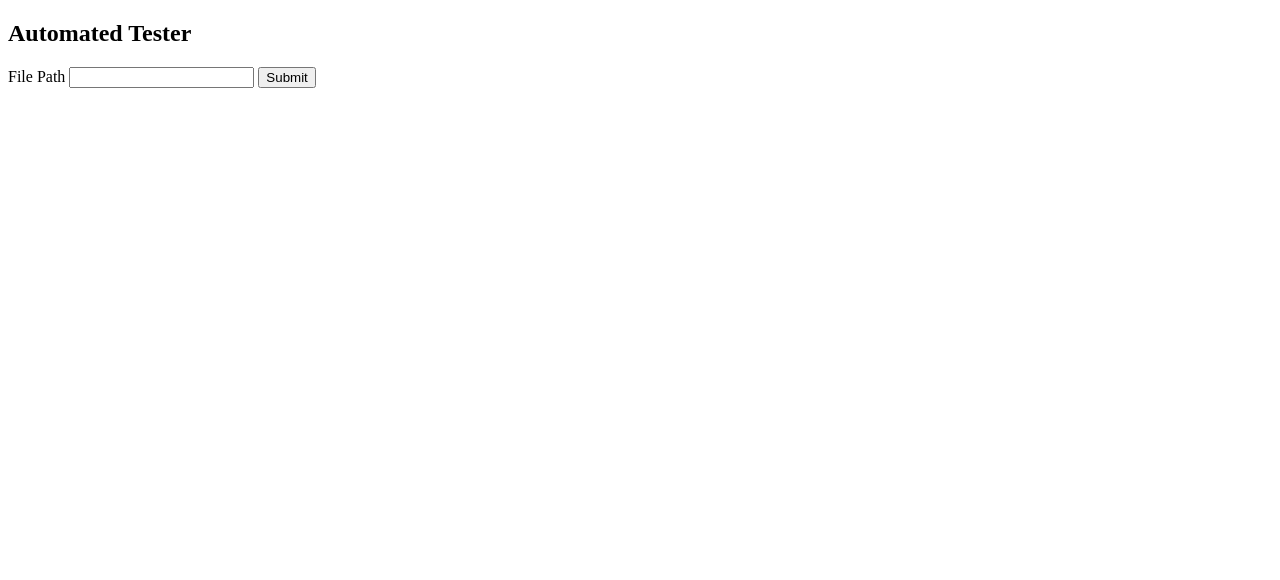
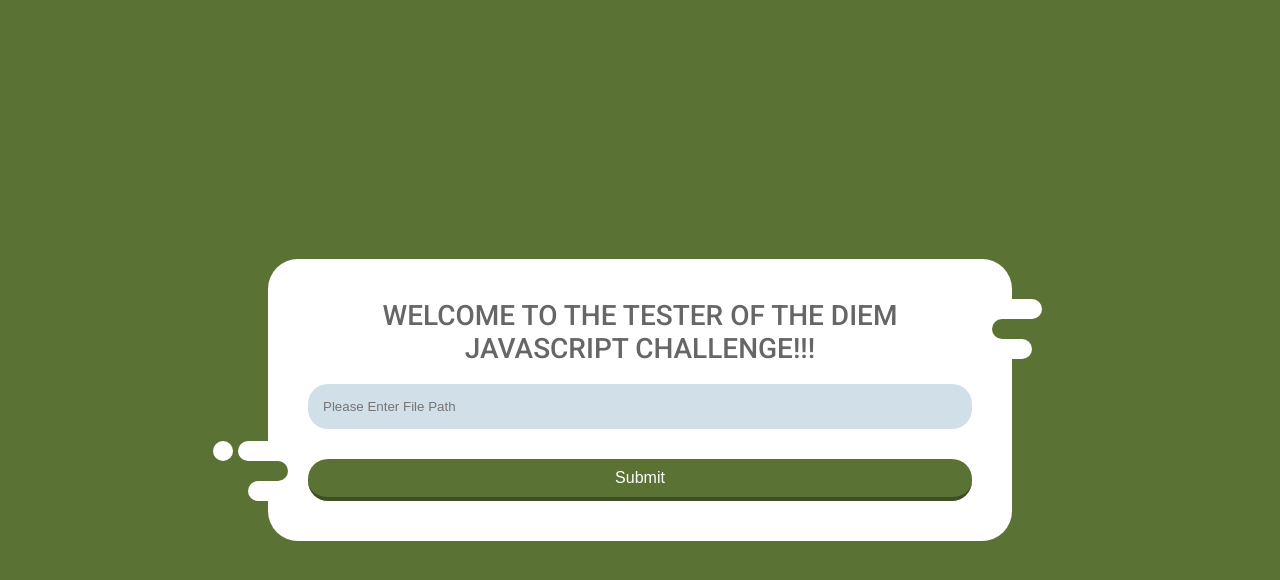
Before and after one commit to Amixdu/SeleniumTestingWithExpress, a website: page public/index.html in a window 1280 px wide. Drawn offline with Linux system fonts and the light colour scheme.

Commit message:
Implemented styling for the main html page

```diff
--- a/public/index.html
+++ b/public/index.html
@@ -2,26 +2,140 @@
 <html>
 <head>
     <meta charset="utf-8"/>
+    <title>DIEM Javascript Challenge Tester Main Page</title>
+    <link href="https://fonts.googleapis.com/css?family=Roboto:300,400,500,700" rel="stylesheet">
+    <style>
+      * {
+      box-sizing: border-box;
+      }
+      html, body {
+      min-height: 100vh;
+      padding: 0;
+      margin: 0;
+      font-family: Roboto, Arial, sans-serif;
+      font-size: 14px;
+      color: #666;
+      }
+      input, textarea {
+      outline: none;
+      }
+      body {
+      display: flex;
+      justify-content: center;
+      align-items: center;
+      padding: 20px;
+      background: #5a7233;
+      }
+      h1 {
+      margin-top: 0;
+      font-weight: 500;
+      }
+      form {
+      position: relative;
+      width: 80%;
+      border-radius: 30px;
+      background: #fff;
+      }
+      .form-left-decoration,
+      .form-right-decoration {
+      content: "";
+      position: absolute;
+      width: 50px;
+      height: 20px;
+      border-radius: 20px;
+      background: #5a7233;
+      }
+      .form-left-decoration {
+      bottom: 60px;
+      left: -30px;
+      }
+      .form-right-decoration {
+      top: 60px;
+      right: -30px;
+      }
+      .form-left-decoration:before,
+      .form-left-decoration:after,
+      .form-right-decoration:before,
+      .form-right-decoration:after {
+      content: "";
+      position: absolute;
+      width: 50px;
+      height: 20px;
+      border-radius: 30px;
+      background: #fff;
+      }
+      .form-left-decoration:before {
+      top: -20px;
+      }
+      .form-left-decoration:after {
+      top: 20px;
+      left: 10px;
+      }
+      .form-right-decoration:before {
+      top: -20px;
+      right: 0;
+      }
+      .form-right-decoration:after {
+      top: 20px;
+      right: 10px;
+      }
+      .circle {
+      position: absolute;
+      bottom: 80px;
+      left: -55px;
+      width: 20px;
+      height: 20px;
+      border-radius: 50%;
+      background: #fff;
+      }
+      .form-inner {
+      padding: 40px;
+      }
+      .form-inner input,
+      .form-inner textarea {
+      display: block;
+      width: 100%;
+      padding: 15px;
+      margin-bottom: 10px;
+      border: none;
+      border-radius: 20px;
+      background: #d0dfe8;
+      }
+      .form-inner textarea {
+      resize: none;
+      }
+      button {
+      width: 100%;
+      padding: 10px;
+      margin-top: 20px;
+      border-radius: 20px;
+      border: none;
+      border-bottom: 4px solid #3e4f24;
+      background: #5a7233;
+      font-size: 16px;
+      font-weight: 400;
+      color: #fff;
+      }
+      button:hover {
+      background: #3e4f24;
+      }
+      @media (min-width: 568px) {
+      form {
+      width: 60%;
+      }
+      }
+    </style>
   </head>
   <body>
-  <h2>Automated Tester</h2>
-<div>
-    <div>
-      <!-- <div class="upload-container">
-        <input type="file" id="file_upload" multiple />
-      </div>
-      <br> -->
-      <!-- <form action="" method="post">
-        <button name="foo" value="send">Submit</button>
-      </form> -->
-      <form action = "/" method = "POST">
-        <label> File Path
-          <input type = "text" name = "filePath"/>
+    <form action = "/" method = "POST" class="decor">
+      <div class="form-left-decoration"></div>
+      <div class="form-right-decoration"></div>
+      <div class="circle"></div>
+      <div class="form-inner">
+        <h1 style="text-align: center;">WELCOME TO THE TESTER OF THE DIEM JAVASCRIPT CHALLENGE!!!</h1>
+        <input type = "text" name = "filePath" placeholder="Please Enter File Path"/>
         <button type = "submit"> Submit </button>
-        </label>
-
     </form>
-  </div>
     <script src="client.js"></script>
   </body>
 </html>
```
Lines whose indentation alone changed are shown as unchanged.
